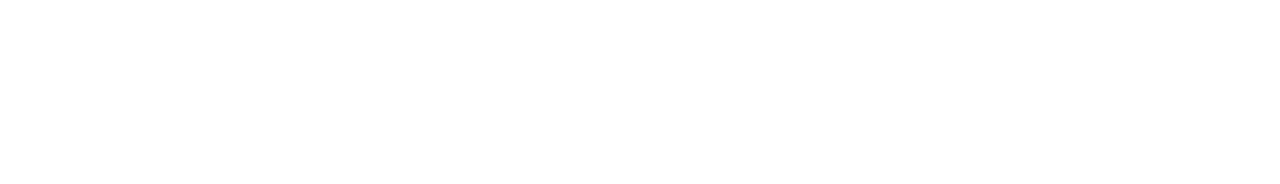
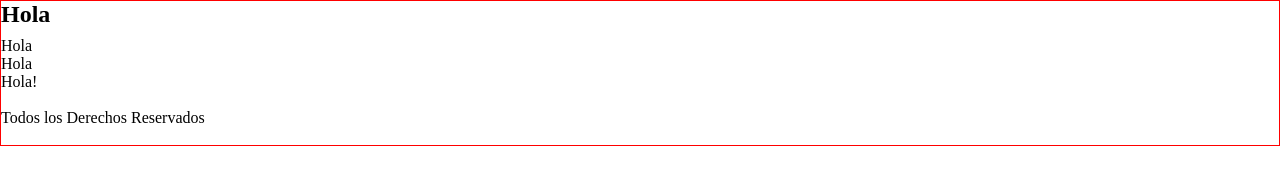
Before and after one commit to gonzafg2/revista_online_FG5, a plain HTML site: page index.html in a window 1280 px wide. Drawn offline with Linux system fonts and the light colour scheme.

Commit message:
Estilos de grid para body

```diff
--- a/assets/scss/base/_reset.scss
+++ b/assets/scss/base/_reset.scss
@@ -0,0 +1,8 @@
+* {
+  box-sizing: border-box;
+}
+
+body, header, nav, main, a, section, footer, aside, article, span, p, h1, h2, h3 {
+  padding: 0;
+  margin: 0;
+}
--- /dev/null
+++ b/assets/scss/layout/_layout.scss
@@ -0,0 +1,6 @@
+body {
+  display: grid;
+  grid-template-columns: 1fr;
+  grid-template-rows: 1fr 1fr 1fr 1fr;
+  border: red 1px solid;
+}
--- a/assets/scss/main.scss
+++ b/assets/scss/main.scss
@@ -15,6 +15,7 @@
 
 // Layout
 @import "layout/footer";
+@import "layout/layout";
 
 // Pages
 @import "pages/home"
--- a/index.html
+++ b/index.html
@@ -0,0 +1,31 @@
+<!DOCTYPE html>
+<html lang="es">
+<head>
+  <meta charset="UTF-8">
+  <meta name="viewport" content="width=device-width, initial-scale=1.0">
+  <link rel="stylesheet" href="assets/css/style.css">
+  <title>Revista Online</title>
+</head>
+<body>
+  <nav>
+    <h1>Hola</h1>
+  </nav>
+
+  <main>
+    <section>
+      <p>Hola</p>
+    </section>
+    <aside>
+      <p>Hola</p>
+    </aside>
+  </main>
+
+  <section>
+    <p>Hola!</p>
+  </section>
+
+  <footer>
+    Todos los Derechos Reservados
+  </footer>
+</body>
+</html>
```
Also changed, not shown: assets/css/style.css, 1 other file.
